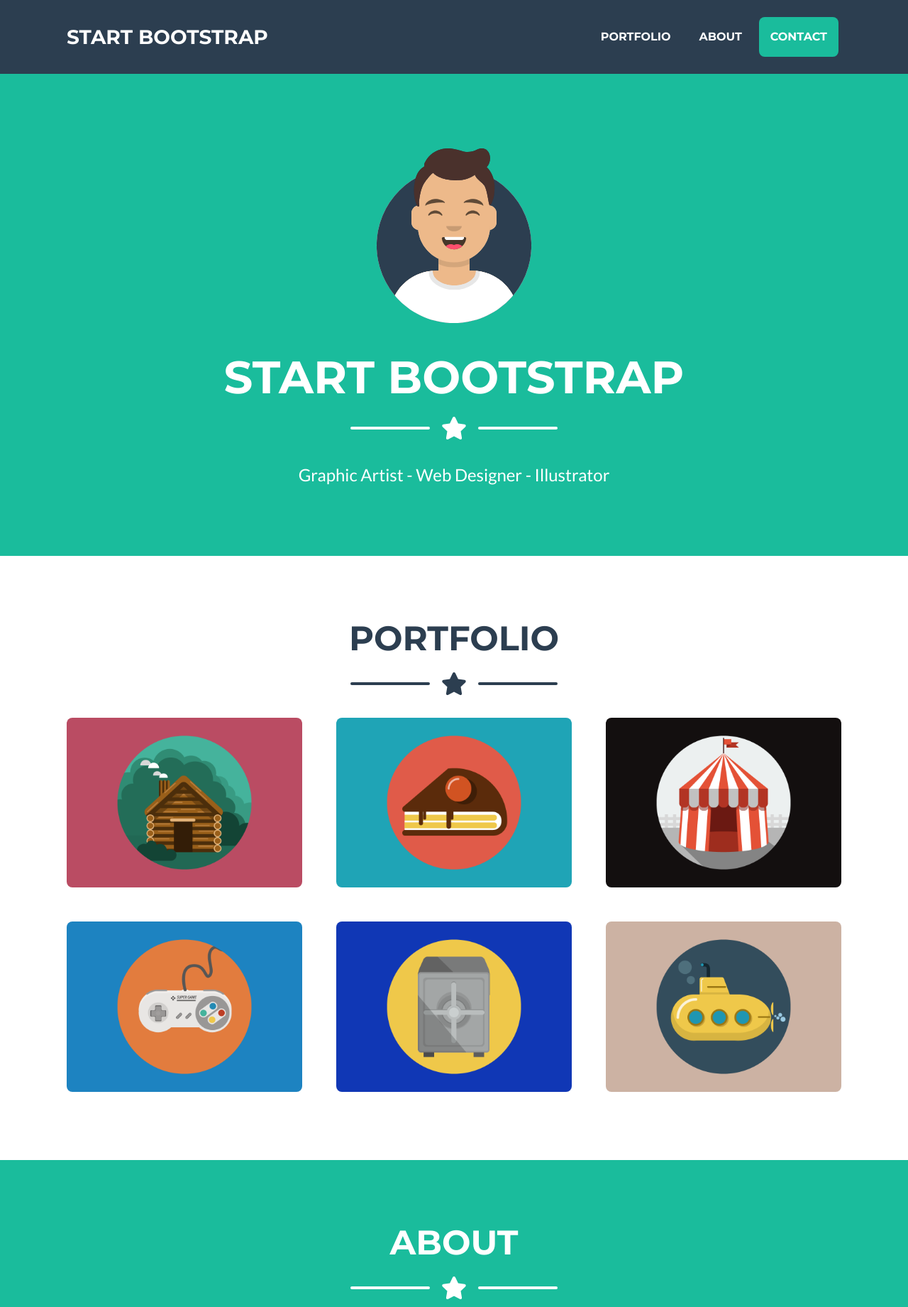
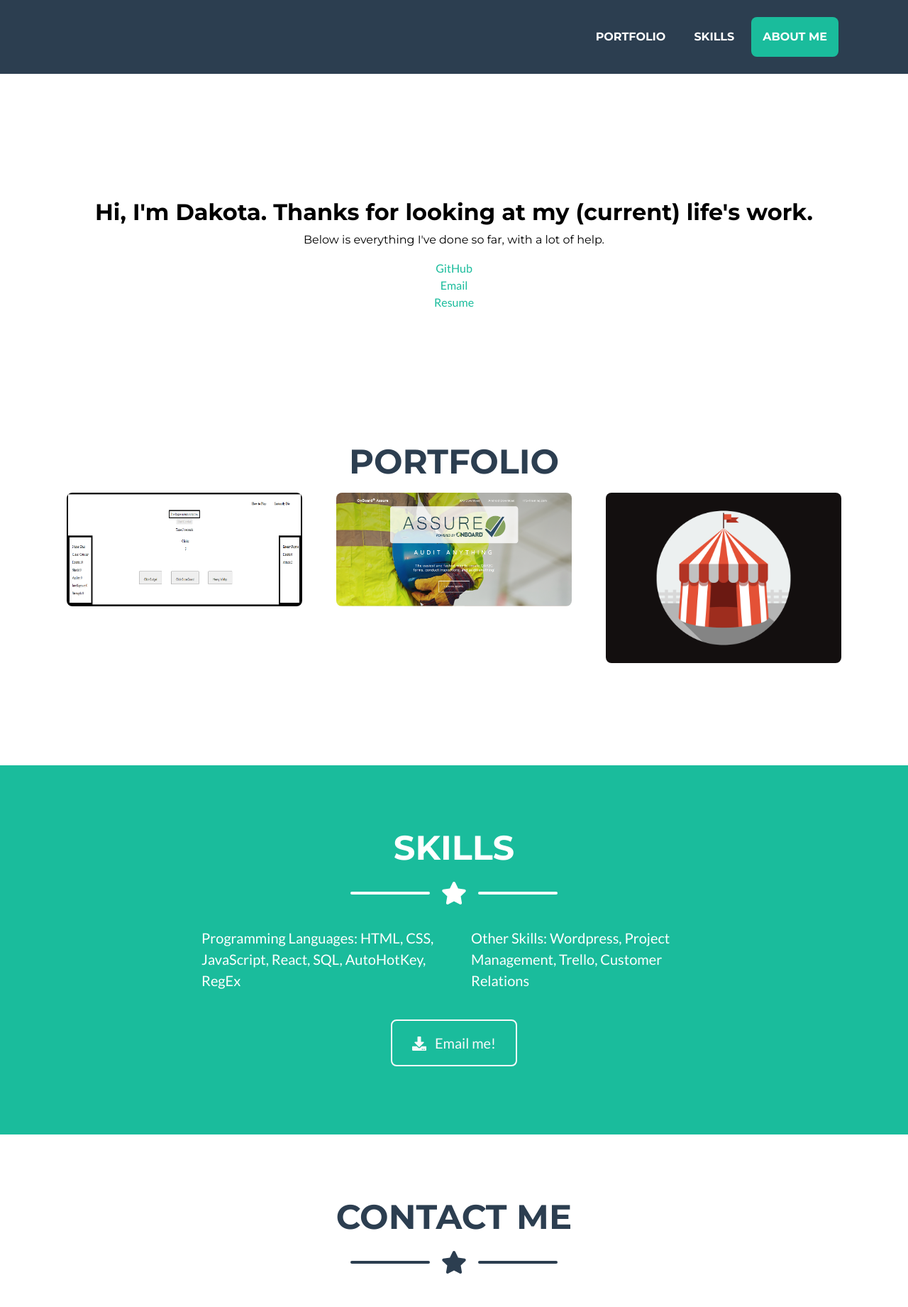
Before and after one commit to DakSit/personal-websiteV2, a plain HTML site: page index.html in a window 1280 px wide. Shown: the top 1841 px of the page at 71% size. Drawn offline with nearby package versions, Linux system fonts and the light colour scheme.

Commit message:
0.5.0
I feel I have reached the halfway point with the personal site, still working on adding more details and cleaning up parts of the UI.

```diff
--- /dev/null
+++ b/css/personaledits.css
@@ -0,0 +1,16 @@
+.intro {
+  color: black;
+  text-align: center;
+  font-family: 'Montserrat', sans-serif !important;
+  margin-top: 5rem;
+}
+
+.belowintro {
+  color: black;
+  text-align: center;
+  font-family: 'Montserrat', sans-serif !important;
+}
+
+.smallPadding {
+    margin-bottom: 1.5rem !important;
+}
--- a/index.html
+++ b/index.html
@@ -5,7 +5,7 @@
         <meta name="viewport" content="width=device-width, initial-scale=1, shrink-to-fit=no" />
         <meta name="description" content="" />
         <meta name="author" content="" />
-        <title>Freelancer - Start Bootstrap Theme</title>
+        <title>Dakota Sitton Personal Portfolio</title>
         <!-- Favicon-->
         <link rel="icon" type="image/x-icon" href="assets/img/favicon.ico" />
         <!-- Font Awesome icons (free version)-->
@@ -13,14 +13,18 @@
         <!-- Google fonts-->
         <link href="https://fonts.googleapis.com/css?family=Montserrat:400,700" rel="stylesheet" type="text/css" />
         <link href="https://fonts.googleapis.com/css?family=Lato:400,700,400italic,700italic" rel="stylesheet" type="text/css" />
+        <link href='https://fonts.googleapis.com/css?family=Lato:wght@400;700;900' rel='stylesheet'>
+        <link rel="stylesheet" href="https://cdnjs.cloudflare.com/ajax/libs/font-awesome/4.7.0/css/font-awesome.min.css">
+        <link href="https://fonts.googleapis.com/css2?family=Montserrat:ital,wght@0,400;1,300&display=swap" rel="stylesheet">
         <!-- Core theme CSS (includes Bootstrap)-->
         <link href="css/styles.css" rel="stylesheet" />
+        <link rel="stylesheet" type="text/css" href="css/personaledits.css">
     </head>
     <body id="page-top">
         <!-- Navigation-->
         <nav class="navbar navbar-expand-lg bg-secondary text-uppercase fixed-top" id="mainNav">
             <div class="container">
-                <a class="navbar-brand js-scroll-trigger" href="#page-top">Start Bootstrap</a>
+                <a class="navbar-brand js-scroll-trigger" href="#page-top"></a>
                 <button class="navbar-toggler navbar-toggler-right text-uppercase font-weight-bold bg-primary text-white rounded" type="button" data-toggle="collapse" data-target="#navbarResponsive" aria-controls="navbarResponsive" aria-expanded="false" aria-label="Toggle navigation">
                     Menu
                     <i class="fas fa-bars"></i>
@@ -28,40 +32,32 @@
                 <div class="collapse navbar-collapse" id="navbarResponsive">
                     <ul class="navbar-nav ml-auto">
                         <li class="nav-item mx-0 mx-lg-1"><a class="nav-link py-3 px-0 px-lg-3 rounded js-scroll-trigger" href="#portfolio">Portfolio</a></li>
-                        <li class="nav-item mx-0 mx-lg-1"><a class="nav-link py-3 px-0 px-lg-3 rounded js-scroll-trigger" href="#about">About</a></li>
-                        <li class="nav-item mx-0 mx-lg-1"><a class="nav-link py-3 px-0 px-lg-3 rounded js-scroll-trigger" href="#contact">Contact</a></li>
+                        <li class="nav-item mx-0 mx-lg-1"><a class="nav-link py-3 px-0 px-lg-3 rounded js-scroll-trigger" href="#about">Skills</a></li>
+                        <li class="nav-item mx-0 mx-lg-1"><a class="nav-link py-3 px-0 px-lg-3 rounded js-scroll-trigger" href="#contact">About Me</a></li>
                     </ul>
                 </div>
             </div>
         </nav>
         <!-- Masthead-->
-        <header class="masthead bg-primary text-white text-center">
+        <header class="masthead text-white text-center">
             <div class="container d-flex align-items-center flex-column">
-                <!-- Masthead Avatar Image-->
-                <img class="masthead-avatar mb-5" src="assets/img/avataaars.svg" alt="" />
-                <!-- Masthead Heading-->
-                <h1 class="masthead-heading text-uppercase mb-0">Start Bootstrap</h1>
-                <!-- Icon Divider-->
-                <div class="divider-custom divider-light">
-                    <div class="divider-custom-line"></div>
-                    <div class="divider-custom-icon"><i class="fas fa-star"></i></div>
-                    <div class="divider-custom-line"></div>
-                </div>
-                <!-- Masthead Subheading-->
-                <p class="masthead-subheading font-weight-light mb-0">Graphic Artist - Web Designer - Illustrator</p>
-            </div>
+            <h2 class="intro">Hi, I'm Dakota. Thanks for looking at my (current) life's work.</h2>
+            <p class="belowintro">Below is everything I've done so far, with a lot of help.</p>
+            <a href="https://github.com/DakSit" target="_blank">GitHub</a>
+            <a href=mailto:<dakotadsitton@gmail.com>Email</a>
+            <a href="Resume">Resume</a>
         </header>
         <!-- Portfolio Section-->
         <section class="page-section portfolio" id="portfolio">
             <div class="container">
                 <!-- Portfolio Section Heading-->
-                <h2 class="page-section-heading text-center text-uppercase text-secondary mb-0">Portfolio</h2>
+                <h2 class="page-section-heading text-center text-uppercase text-secondary mb-0 smallPadding">Portfolio</h2>
                 <!-- Icon Divider-->
-                <div class="divider-custom">
+                <!-- <div class="divider-custom">
                     <div class="divider-custom-line"></div>
                     <div class="divider-custom-icon"><i class="fas fa-star"></i></div>
                     <div class="divider-custom-line"></div>
-                </div>
+                </div> -->
                 <!-- Portfolio Grid Items-->
                 <div class="row">
                     <!-- Portfolio Item 1-->
@@ -70,7 +66,7 @@
                             <div class="portfolio-item-caption d-flex align-items-center justify-content-center h-100 w-100">
                                 <div class="portfolio-item-caption-content text-center text-white"><i class="fas fa-plus fa-3x"></i></div>
                             </div>
-                            <img class="img-fluid" src="assets/img/portfolio/cabin.png" alt="" />
+                            <img class="img-fluid" src="assets/img/CombatClicks.png" alt="" />
                         </div>
                     </div>
                     <!-- Portfolio Item 2-->
@@ -79,7 +75,7 @@
                             <div class="portfolio-item-caption d-flex align-items-center justify-content-center h-100 w-100">
                                 <div class="portfolio-item-caption-content text-center text-white"><i class="fas fa-plus fa-3x"></i></div>
                             </div>
-                            <img class="img-fluid" src="assets/img/portfolio/cake.png" alt="" />
+                            <img class="img-fluid" src="assets/img/OnboardAssure.png" alt="" />
                         </div>
                     </div>
                     <!-- Portfolio Item 3-->
@@ -91,7 +87,7 @@
                             <img class="img-fluid" src="assets/img/portfolio/circus.png" alt="" />
                         </div>
                     </div>
-                    <!-- Portfolio Item 4-->
+                    <!-- Portfolio Item 4
                     <div class="col-md-6 col-lg-4 mb-5 mb-lg-0">
                         <div class="portfolio-item mx-auto" data-toggle="modal" data-target="#portfolioModal4">
                             <div class="portfolio-item-caption d-flex align-items-center justify-content-center h-100 w-100">
@@ -101,7 +97,7 @@
                         </div>
                     </div>
                     <!-- Portfolio Item 5-->
-                    <div class="col-md-6 col-lg-4 mb-5 mb-md-0">
+                    <!-- <div class="col-md-6 col-lg-4 mb-5 mb-md-0">
                         <div class="portfolio-item mx-auto" data-toggle="modal" data-target="#portfolioModal5">
                             <div class="portfolio-item-caption d-flex align-items-center justify-content-center h-100 w-100">
                                 <div class="portfolio-item-caption-content text-center text-white"><i class="fas fa-plus fa-3x"></i></div>
@@ -110,14 +106,14 @@
                         </div>
                     </div>
                     <!-- Portfolio Item 6-->
-                    <div class="col-md-6 col-lg-4">
+                    <!-- <div class="col-md-6 col-lg-4">
                         <div class="portfolio-item mx-auto" data-toggle="modal" data-target="#portfolioModal6">
                             <div class="portfolio-item-caption d-flex align-items-center justify-content-center h-100 w-100">
                                 <div class="portfolio-item-caption-content text-center text-white"><i class="fas fa-plus fa-3x"></i></div>
                             </div>
                             <img class="img-fluid" src="assets/img/portfolio/submarine.png" alt="" />
                         </div>
-                    </div>
+                    </div> -->
                 </div>
             </div>
         </section>
@@ -125,7 +121,7 @@
         <section class="page-section bg-primary text-white mb-0" id="about">
             <div class="container">
                 <!-- About Section Heading-->
-                <h2 class="page-section-heading text-center text-uppercase text-white">About</h2>
+                <h2 class="page-section-heading text-center text-uppercase text-white">SKILLS</h2>
                 <!-- Icon Divider-->
                 <div class="divider-custom divider-light">
                     <div class="divider-custom-line"></div>
@@ -134,14 +130,14 @@
                 </div>
                 <!-- About Section Content-->
                 <div class="row">
-                    <div class="col-lg-4 ml-auto"><p class="lead">Freelancer is a free bootstrap theme created by Start Bootstrap. The download includes the complete source files including HTML, CSS, and JavaScript as well as optional SASS stylesheets for easy customization.</p></div>
-                    <div class="col-lg-4 mr-auto"><p class="lead">You can create your own custom avatar for the masthead, change the icon in the dividers, and add your email address to the contact form to make it fully functional!</p></div>
+                    <div class="col-lg-4 ml-auto"><p class="lead">Programming Languages: HTML, CSS, JavaScript, React, SQL, AutoHotKey, RegEx</p></div>
+                    <div class="col-lg-4 mr-auto"><p class="lead">Other Skills: Wordpress, Project Management, Trello, Customer Relations</p></div>
                 </div>
                 <!-- About Section Button-->
                 <div class="text-center mt-4">
                     <a class="btn btn-xl btn-outline-light" href="https://startbootstrap.com/themes/freelancer/">
                         <i class="fas fa-download mr-2"></i>
-                        Free Download!
+                        Email me!
                     </a>
                 </div>
             </div>
@@ -199,28 +195,28 @@
             </div>
         </section>
         <!-- Footer-->
-        <footer class="footer text-center">
+        <!-- <footer class="footer text-center">
             <div class="container">
                 <div class="row">
-                    <!-- Footer Location-->
-                    <div class="col-lg-4 mb-5 mb-lg-0">
-                        <h4 class="text-uppercase mb-4">Location</h4>
+                    Footer Location-->
+                    <!-- <div class="col-lg-4 mb-5 mb-lg-0">
+                        <h4 class="text-uppercase mb-4">Resume</h4>
                         <p class="lead mb-0">
                             2215 John Daniel Drive
                             <br />
                             Clark, MO 65243
                         </p>
                     </div>
-                    <!-- Footer Social Icons-->
-                    <div class="col-lg-4 mb-5 mb-lg-0">
+                    Footer Social Icons-->
+                    <!-- <div class="col-lg-4 mb-5 mb-lg-0">
                         <h4 class="text-uppercase mb-4">Around the Web</h4>
                         <a class="btn btn-outline-light btn-social mx-1" href="#!"><i class="fab fa-fw fa-facebook-f"></i></a>
                         <a class="btn btn-outline-light btn-social mx-1" href="#!"><i class="fab fa-fw fa-twitter"></i></a>
                         <a class="btn btn-outline-light btn-social mx-1" href="#!"><i class="fab fa-fw fa-linkedin-in"></i></a>
                         <a class="btn btn-outline-light btn-social mx-1" href="#!"><i class="fab fa-fw fa-dribbble"></i></a>
                     </div>
-                    <!-- Footer About Text-->
-                    <div class="col-lg-4">
+                    Footer About Text-->
+                    <!-- <div class="col-lg-4">
                         <h4 class="text-uppercase mb-4">About Freelancer</h4>
                         <p class="lead mb-0">
                             Freelance is a free to use, MIT licensed Bootstrap theme created by
@@ -230,11 +226,11 @@
                     </div>
                 </div>
             </div>
-        </footer>
+        </footer> -->
         <!-- Copyright Section-->
-        <div class="copyright py-4 text-center text-white">
+        <!-- <div class="copyright py-4 text-center text-white">
             <div class="container"><small>Copyright © Your Website 2020</small></div>
-        </div>
+        </div> -->
         <!-- Scroll to Top Button (Only visible on small and extra-small screen sizes)-->
         <div class="scroll-to-top d-lg-none position-fixed">
             <a class="js-scroll-trigger d-block text-center text-white rounded" href="#page-top"><i class="fa fa-chevron-up"></i></a>
@@ -252,17 +248,17 @@
                             <div class="row justify-content-center">
                                 <div class="col-lg-8">
                                     <!-- Portfolio Modal - Title-->
-                                    <h2 class="portfolio-modal-title text-secondary text-uppercase mb-0" id="portfolioModal1Label">Log Cabin</h2>
+                                    <h2 class="portfolio-modal-title text-secondary text-uppercase mb-0 smallPadding" id="portfolioModal1Label">Combat Clicks</h2>
                                     <!-- Icon Divider-->
-                                    <div class="divider-custom">
+                                    <!-- <div class="divider-custom">
                                         <div class="divider-custom-line"></div>
                                         <div class="divider-custom-icon"><i class="fas fa-star"></i></div>
                                         <div class="divider-custom-line"></div>
-                                    </div>
+                                    </div> -->
                                     <!-- Portfolio Modal - Image-->
-                                    <img class="img-fluid rounded mb-5" src="assets/img/portfolio/cabin.png" alt="" />
+                                    <img class="img-fluid rounded mb-5" src="assets/img/CombatClicks.png" alt="" />
                                     <!-- Portfolio Modal - Text-->
-                                    <p class="mb-5">Lorem ipsum dolor sit amet, consectetur adipisicing elit. Mollitia neque assumenda ipsam nihil, molestias magnam, recusandae quos quis inventore quisquam velit asperiores, vitae? Reprehenderit soluta, eos quod consequuntur itaque. Nam.</p>
+                                    <p class="mb-5">Combat Clicks is a Rogue-Like Clicker Game I developed based around turn-based combat and using buttons as the way the player interacts with foes. It includes small amounts of jQuery but is almost entirely vanilla JS. It is what started my love of the language and what it could be used to accomplish.</p>
                                     <button class="btn btn-primary" data-dismiss="modal">
                                         <i class="fas fa-times fa-fw"></i>
                                         Close Window
@@ -286,17 +282,21 @@
                             <div class="row justify-content-center">
                                 <div class="col-lg-8">
                                     <!-- Portfolio Modal - Title-->
-                                    <h2 class="portfolio-modal-title text-secondary text-uppercase mb-0" id="portfolioModal2Label">Tasty Cake</h2>
+                                    <h2 class="portfolio-modal-title text-secondary text-uppercase mb-0 smallPadding" id="portfolioModal2Label">OnBoard Assure</h2>
                                     <!-- Icon Divider-->
-                                    <div class="divider-custom">
+                                    <!-- <div class="divider-custom">
                                         <div class="divider-custom-line"></div>
                                         <div class="divider-custom-icon"><i class="fas fa-star"></i></div>
                                         <div class="divider-custom-line"></div>
-                                    </div>
+                                    </div> -->
                                     <!-- Portfolio Modal - Image-->
-                                    <img class="img-fluid rounded mb-5" src="assets/img/portfolio/cake.png" alt="" />
+                                    <img class="img-fluid rounded mb-5" src="assets/img/OnboardAssure.png" alt="" />
                                     <!-- Portfolio Modal - Text-->
-                                    <p class="mb-5">Lorem ipsum dolor sit amet, consectetur adipisicing elit. Mollitia neque assumenda ipsam nihil, molestias magnam, recusandae quos quis inventore quisquam velit asperiores, vitae? Reprehenderit soluta, eos quod consequuntur itaque. Nam.</p>
+                                    <p class="mb-5">OnBoard Assure is a website created to display the functionality of a new application in the Industrial Training Services product service line. It utilizes a Bootstrap template and custom content.</p>
+                                    <button class="btn btn-primary" data-dismiss="modal">
+                                        <i class="fas fa-times fa-fw"></i>
+                                        Close Window
+                                    </button>
                                     <button class="btn btn-primary" data-dismiss="modal">
                                         <i class="fas fa-times fa-fw"></i>
                                         Close Window
```
Also changed, not shown: assets/img/CombatClicks.png (added), assets/img/OnboardAssure.png (added), assets/img/background.jpeg (added), assets/img/facecropped.png (added), assets/img/faceuncropped.jpg (added), assets/img/myface.jpg (added), assets/img/yourAgeInMovies.png (added), css/styles.css.
